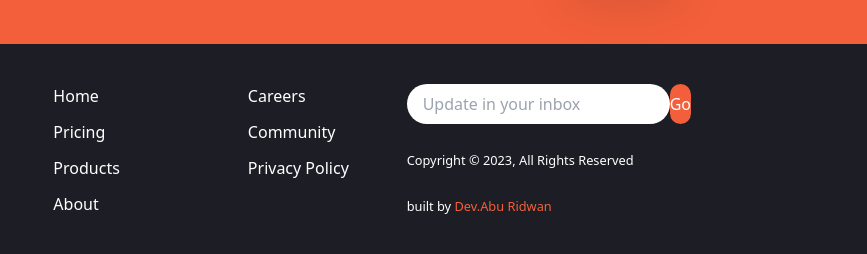
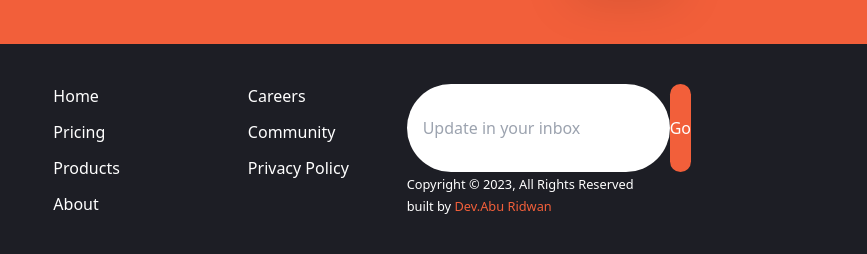
Before and after one commit to Yusufabdulmuiz/Manage-landing, a website: page public/index.html in a window 1280 px wide. Shown: the part 1832-2086 px from the top of the page, 413-1280 px from the left. Drawn offline with nearby package versions, Linux system fonts and the light colour scheme.

Commit message:
Update index.html

```diff
--- a/public/index.html
+++ b/public/index.html
@@ -343,7 +343,7 @@ product teams.
                     <input type="email" placeholder="Update in your inbox"
                         class="px-4 py-2 rounded-full focus:outline-none text-xs">
                     <button
-                        class=" bg-brightRed rounded-full mx-auto px-10 py-5 text-white hover:bg-white hover:text-brightRed focus-within:outline-none">
+                        class=" bg-brightRed rounded-full mx-auto px-12 py-8 text-white hover:bg-white hover:text-brightRed focus-within:outline-none">
                         Go
                     </button>
                 </div>
```
